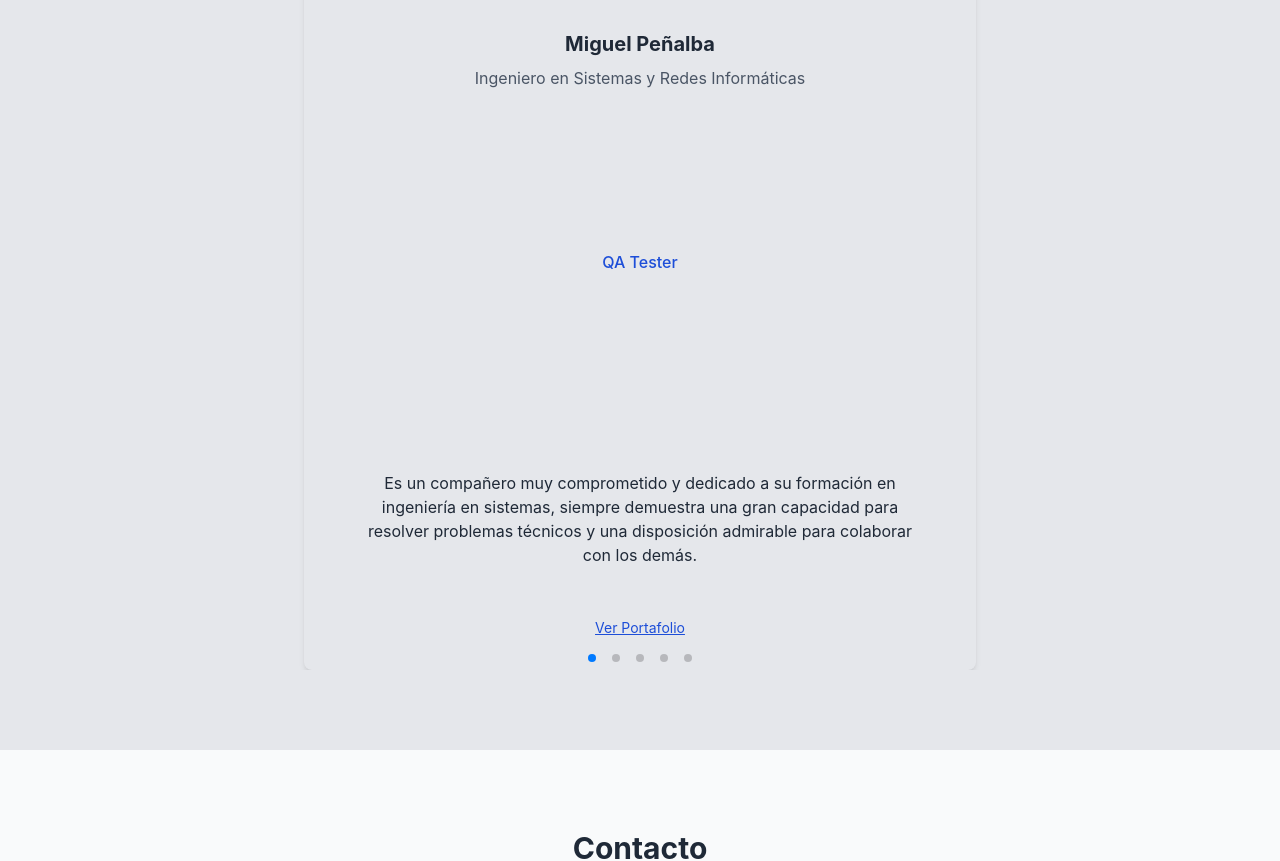
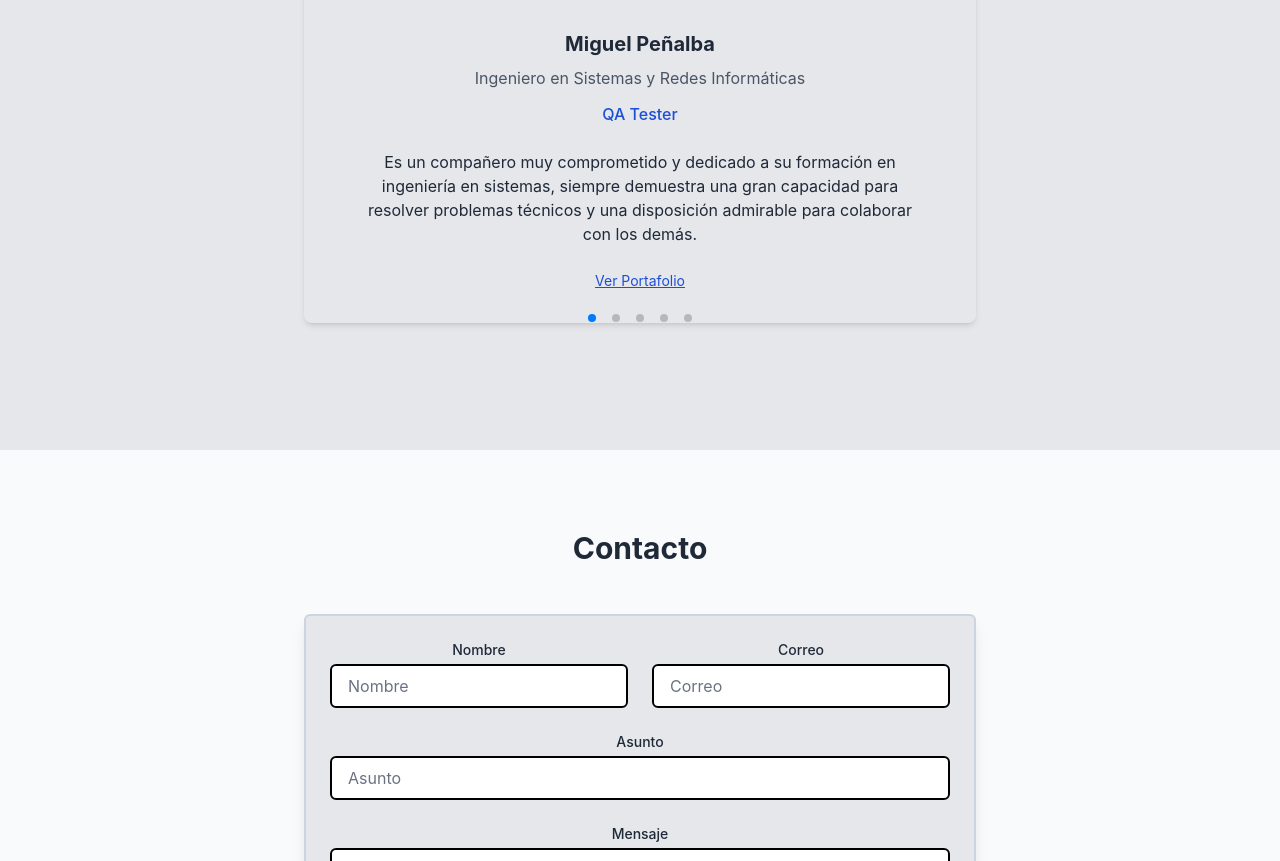
Before and after one commit to Iza091/IzaGithub.io, a React (Vite) app: page / in a window 1280 px wide. Shown: the part 6130-6991 px from the top of the page. Built offline with nearby package versions, Linux system fonts and the light colour scheme.

Commit message:
Revertir cambios en Testimonios

```diff
--- a/src/components/Testimonials.jsx
+++ b/src/components/Testimonials.jsx
@@ -57,8 +57,8 @@ const testimonials = [
 ];
 
 const TestimonialCard = ({ testimonial }) => (
-  <div className="dz-card bg-light-body dark:bg-dark-body p-6 md:p-8 rounded-lg shadow-md text-center mx-auto max-w-2xl transition-all duration-300 flex flex-col h-full">
-    <div className="dz-card-body items-center text-center p-0 flex flex-col h-full">
+  <div className="dz-card bg-light-body dark:bg-dark-body p-6 md:p-8 rounded-lg shadow-md text-center mx-auto max-w-2xl transition-all duration-300">
+    <div className="dz-card-body items-center text-center p-0">
       <div className="dz-avatar mb-4 md:mb-6">
         <div className="w-20 h-20 md:w-24 md:h-24 rounded-full border-4 border-light-primary dark:border-dark-link">
           <img src={testimonial.image} alt={testimonial.name} />
@@ -75,11 +75,9 @@ const TestimonialCard = ({ testimonial }) => (
           {testimonial.role}
         </p>
       )}
-      <div className="mt-4 px-4 flex-1 flex items-center">
-        <p className="text-sm md:text-base text-light-text dark:text-dark-text line-clamp-[10] sm:line-clamp-[8]">
-          {testimonial.feedback}
-        </p>
-      </div>
+      <p className="text-sm md:text-base text-light-text dark:text-dark-text mt-4 px-4">
+        {testimonial.feedback}
+      </p>
 
       {testimonial.portfolioUrl && (
         <a
@@ -111,7 +109,7 @@ const Testimonials = () => {
         </h2>
 
         {/* Swiper Slider */}
-        <div className="relative min-h-[420px] sm:min-h-[380px] cursor-grab">
+        <div className="relative h-[550px] sm:h-[500px] cursor-grab">
           <Swiper
             modules={[Pagination, Autoplay]}
             spaceBetween={30}
@@ -125,13 +123,13 @@ const Testimonials = () => {
             className="h-full"
           >
             {testimonials.map((testimonial, index) => (
-              <SwiperSlide key={index} className="flex items-center">
+              <SwiperSlide key={index}>
                 <TestimonialCard testimonial={testimonial} />
               </SwiperSlide>
             ))}
           </Swiper>
           {/* Paginación personalizada */}
-          <div className="swiper-pagination !bottom-4 md:!bottom-2"></div>
+          <div className="swiper-pagination !bottom-16 md:!bottom-12"></div>
         </div>
       </div>
     </section>
```
